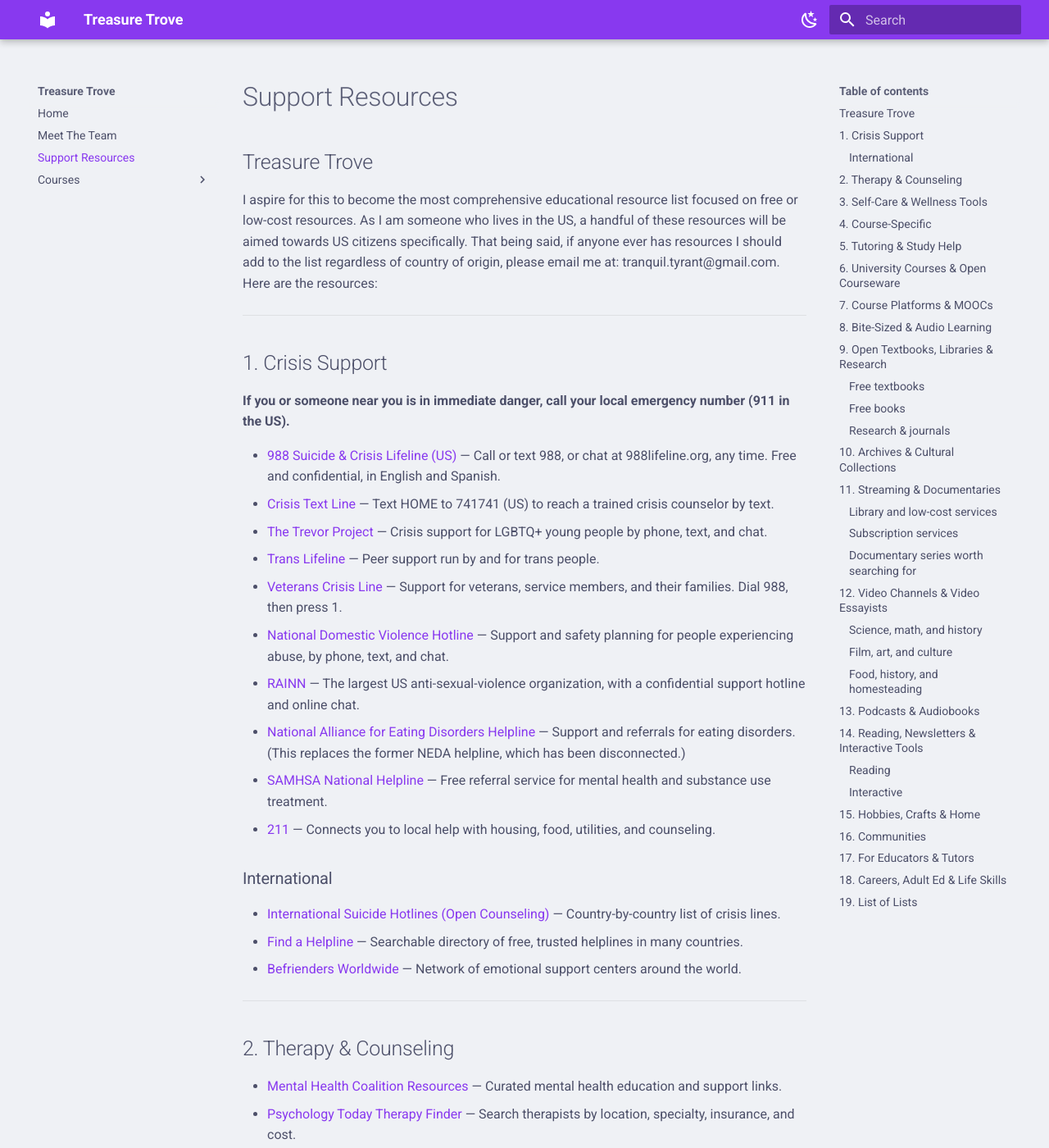
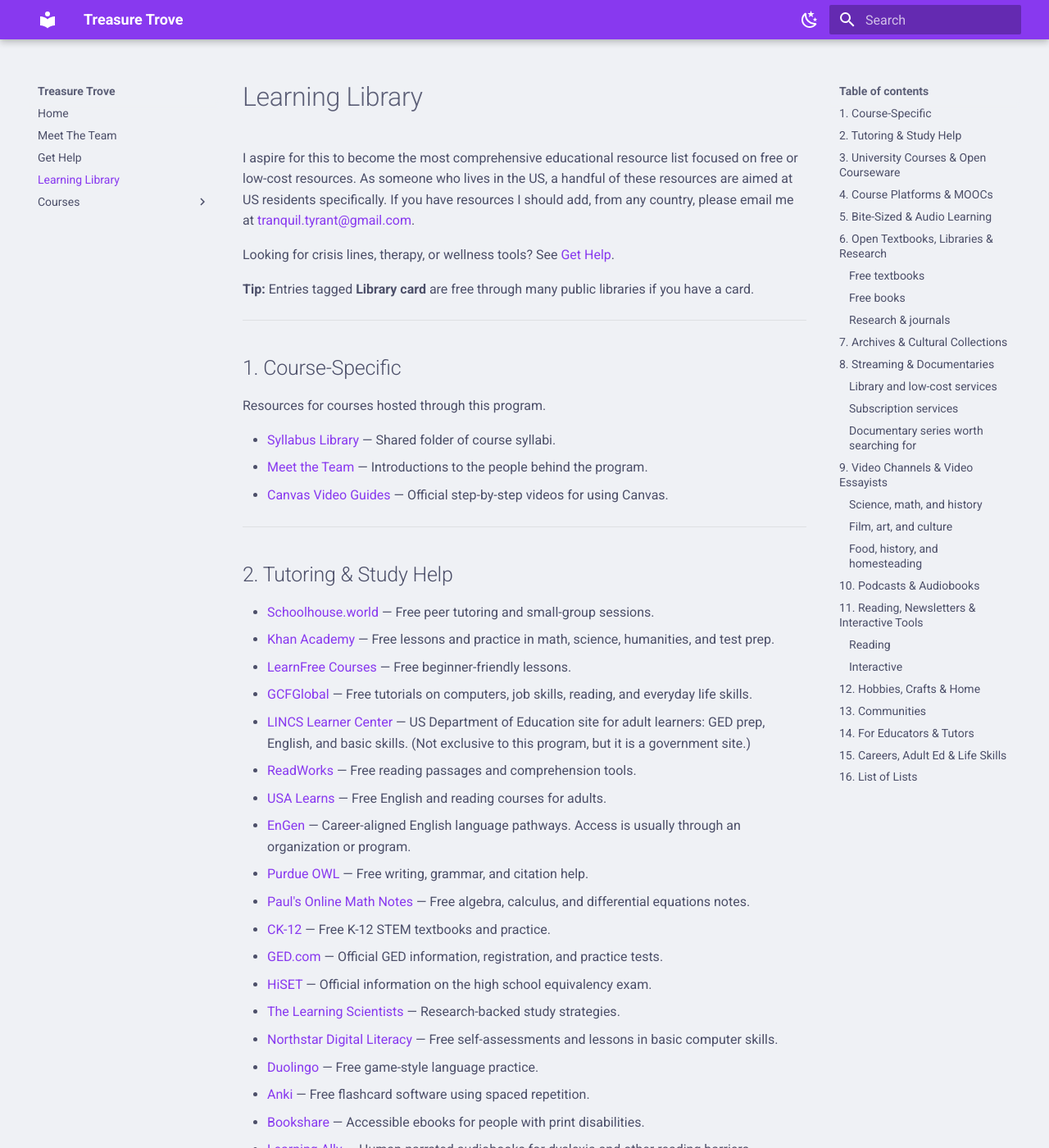
Before and after one commit to truly-tranquil/treasure-trove, an MkDocs documentation site: the page built from docs/learning-library.md, in a window 1280 px wide and 1400 px high. Shown: the whole window at 82% size. Built offline with MkDocs 1.6.1 and Material for MkDocs 9.7.7, drawn with Linux system fonts in a browser that asks for light colours; some of the changed text lies outside the part shown.

Commit message:
replaced support resources
split the support resources into get help and learning library

```diff
--- a/docs/support-resources.md
+++ b/docs/learning-library.md
@@ -1,69 +1,24 @@
-# Support Resources
+# Learning Library
 
-## Treasure Trove
+I aspire for this to become the most comprehensive educational resource list focused on free or low-cost resources. As someone who lives in the US, a handful of these resources are aimed at US residents specifically. If you have resources I should add, from any country, please email me at [tranquil.tyrant@gmail.com](mailto:tranquil.tyrant@gmail.com).
 
-I aspire for this to become the most comprehensive educational resource list focused on free or low-cost resources. As I am someone who lives in the US, a handful of these resources will be aimed towards US citizens specifically. That being said, if anyone ever has resources I should add to the list regardless of country of origin, please email me at: tranquil.tyrant@gmail.com. Here are the resources:
+Looking for crisis lines, therapy, or wellness tools? See [Get Help](get-help.md).
+
+**Tip:** Entries tagged **Library card** are free through many public libraries if you have a card.
 
 ---
 
-## 1. Crisis Support
-
-**If you or someone near you is in immediate danger, call your local emergency number (911 in the US).**
-
-- [988 Suicide & Crisis Lifeline (US)](https://988lifeline.org/) — Call or text 988, or chat at 988lifeline.org, any time. Free and confidential, in English and Spanish.
-- [Crisis Text Line](https://www.crisistextline.org/) — Text HOME to 741741 (US) to reach a trained crisis counselor by text.
-- [The Trevor Project](https://www.thetrevorproject.org/) — Crisis support for LGBTQ+ young people by phone, text, and chat.
-- [Trans Lifeline](https://translifeline.org/) — Peer support run by and for trans people.
-- [Veterans Crisis Line](https://www.veteranscrisisline.net/) — Support for veterans, service members, and their families. Dial 988, then press 1.
-- [National Domestic Violence Hotline](https://www.thehotline.org/) — Support and safety planning for people experiencing abuse, by phone, text, and chat.
-- [RAINN](https://www.rainn.org/) — The largest US anti-sexual-violence organization, with a confidential support hotline and online chat.
-- [National Alliance for Eating Disorders Helpline](https://www.allianceforeatingdisorders.com/) — Support and referrals for eating disorders. (This replaces the former NEDA helpline, which has been disconnected.)
-- [SAMHSA National Helpline](https://www.samhsa.gov/find-help/national-helpline) — Free referral service for mental health and substance use treatment.
-- [211](https://www.211.org/) — Connects you to local help with housing, food, utilities, and counseling.
-### International
-
-- [International Suicide Hotlines (Open Counseling)](https://blog.opencounseling.com/suicide-hotlines/) — Country-by-country list of crisis lines.
-- [Find a Helpline](https://findahelpline.com/) — Searchable directory of free, trusted helplines in many countries.
-- [Befrienders Worldwide](https://www.befrienders.org/) — Network of emotional support centers around the world.
----
-
-## 2. Therapy & Counseling
-
-- [Mental Health Coalition Resources](https://www.thementalhealthcoalition.org/resources/) — Curated mental health education and support links.
-- [Psychology Today Therapy Finder](https://www.psychologytoday.com/us/therapists) — Search therapists by location, specialty, insurance, and cost.
-- [Open Path Collective](https://openpathcollective.org/) — Lower-cost therapy sessions for people without insurance or with limited income.
-- [FindTreatment.gov](https://findtreatment.gov/) — SAMHSA's locator for mental health and substance use treatment facilities.
-- [NAMI (National Alliance on Mental Illness)](https://www.nami.org/) — Education, local support groups, and a helpline for people and families affected by mental illness.
-- [Mental Health America](https://www.mhanational.org/) — Free screening tools, articles, and a guide to finding help.
-- [Inclusive Therapists](https://www.inclusivetherapists.com/) — Directory centering therapists who serve marginalized and neurodivergent communities.
-- [7 Cups](https://www.7cups.com/) — Free peer listening and paid online therapy. Peer listeners are trained volunteers, not clinicians.
----
-
-## 3. Self-Care & Wellness Tools
-
-- [Headspace](https://www.headspace.com/) — Guided meditation, sleep, and stress tools (subscription).
-- [Insight Timer](https://insighttimer.com/) — Large library of free guided meditations and talks.
-- [Smiling Mind](https://www.smilingmind.com.au/) — Free mindfulness programs for different ages.
-- [MindShift CBT](https://www.anxietycanada.com/resources/mindshift-cbt/) — Free app from Anxiety Canada teaching cognitive behavioral skills for anxiety.
-- [Greater Good in Action](https://ggia.berkeley.edu/) — Science-based well-being practices from UC Berkeley.
-- [Active Minds](https://www.activeminds.org/) — Mental health awareness and peer support aimed at students.
-- [The Jed Foundation](https://jedfoundation.org/) — Mental health resources for teens and young adults.
-- [Understood](https://www.understood.org/) — Support for learning and thinking differences such as dyslexia and ADHD.
-- [CHADD](https://chadd.org/) — Support and education for people with ADHD.
-- [Mind (UK)](https://www.mind.org.uk/) — UK mental health charity with clear guides on conditions and treatments. International.
-- [Beyond Blue (Australia)](https://www.beyondblue.org.au/) — Mental health information and support. International.
----
-
-## 4. Course-Specific
+## 1. Course-Specific
 
 Resources for courses hosted through this program.
 
 - [Syllabus Library](https://drive.google.com/drive/folders/1RDaGNdwB79YXX_YI-3ppFU_37wqxDZJJ?usp=sharing) — Shared folder of course syllabi.
-- [Meet the Team](https://docs.google.com/document/d/131kciLlYIse34iwmuSlsrbxde4F_1qApD2Pd1lnyses/edit?usp=sharing) — Introductions to the people behind the program.
+- [Meet the Team](meet-the-team.md) — Introductions to the people behind the program.
 - [Canvas Video Guides](https://community.instructure.com/en/kb/canvas-video-guides) — Official step-by-step videos for using Canvas.
+
 ---
 
-## 5. Tutoring & Study Help
+## 2. Tutoring & Study Help
 
 - [Schoolhouse.world](https://schoolhouse.world/) — Free peer tutoring and small-group sessions.
 - [Khan Academy](https://www.khanacademy.org/) — Free lessons and practice in math, science, humanities, and test prep.
@@ -97,7 +53,7 @@ Resources for courses hosted through this program.
 - [OpenLearn (Open University, UK)](https://www.open.edu/openlearn/) — Free short courses across arts, science, and society. International.
 - [Gresham College](https://www.gresham.ac.uk/) — Free public lectures by leading academics. International.
 - [Oxford Podcasts and Lectures](https://podcasts.ox.ac.uk/) — Free lectures and talks from the University of Oxford. International.
-- [Oxford Department for Continuing Education](https://www.conted.ox.ac.uk/) ⚠ — Public lectures and adult-learning content from Oxford. Check what is free.
+- [Oxford Department for Continuing Education](https://www.conted.ox.ac.uk/) — Public lectures and adult-learning content from Oxford.
 - [ASU Universal Learner Courses](https://ulc.asu.edu/) — Low-cost college courses from Arizona State University that can lead to credit.
 - [Study Hall](https://www.youtube.com/@studyhall) — YouTube partnership with CrashCourse on college-foundation courses.
 - [Modern States](https://modernstates.org/) — Free courses that prepare you to earn college credit through CLEP exams.
@@ -151,6 +110,7 @@ Resources for courses hosted through this program.
 - [MERLOT](https://www.merlot.org/) — Peer-reviewed online learning materials.
 - [OASIS (SUNY Geneseo)](https://oasis.geneseo.edu/) — One search box across dozens of open education repositories.
 - [LiaScript](https://liascript.github.io/) — Interactive, markdown-based open course materials.
+
 ### Free books
 
 - [Project Gutenberg](https://www.gutenberg.org/) — 70,000+ free public-domain ebooks.
@@ -159,6 +119,7 @@ Resources for courses hosted through this program.
 - [LibriVox](https://librivox.org/) — Free public-domain audiobooks read by volunteers.
 - [Lit2Go](https://etc.usf.edu/lit2go/) — Free classic literature with audio and transcripts, organized by reading level.
 - [Loyal Books](https://www.loyalbooks.com/) — Free public-domain audiobooks and ebooks.
+
 ### Research & journals
 
 - [Google Scholar](https://scholar.google.com/) — Search scholarly papers, theses, and books.
@@ -199,12 +162,14 @@ Resources for courses hosted through this program.
 - [Third World Newsreel](https://www.twn.org/) — Independent social-issue documentaries and film distribution.
 - [PBS](https://www.pbs.org/) — Free episodes of many series. [PBS Passport](https://www.pbs.org/passport/) adds the deeper archive through a station donation.
 - [PBS LearningMedia](https://www.pbslearningmedia.org/) — Free classroom-ready videos and lessons.
+
 ### Subscription services
 
 - [CuriosityStream](https://curiositystream.com/) — Documentaries on science, history, and nature.
 - [Nebula](https://nebula.tv/) — Educational videos and series from independent creators.
 - [Criterion Channel](https://www.criterionchannel.com/) — Classic and world cinema with essays and director retrospectives.
 - [Discovery+ / Magnolia Network](https://www.discoveryplus.com/) — Home, garden, and cooking series such as *Restoration Road*, *Homegrown*, and *The Lost Kitchen*.
+
 ### Documentary series worth searching for
 
 - **Nature and planet:** *Planet Earth* (I, II, III), *Blue Planet*, *Frozen Planet*, *The Green Planet*, *Life in Color*, *Our Planet I and II*.
@@ -231,36 +197,39 @@ Resources for courses hosted through this program.
 - [CGP Grey](https://www.youtube.com/@CGPGrey) — Animated explainers on geography, voting, and history.
 - [Two Cents](https://www.youtube.com/@TwoCentsPBS) — Personal finance and economics from PBS Digital Studios.
 - [Vox](https://www.youtube.com/@vox) — Explanatory video journalism on news, design, and culture.
+
 ### Film, art, and culture
 
 - [Nerdwriter1](https://www.youtube.com/@Nerdwriter1) — Video essays on art, literature, and film.
 - [Every Frame a Painting](https://www.youtube.com/@everyframeapainting) — Classic essays on film editing and visual storytelling.
 - [Lessons from the Screenplay](https://www.youtube.com/@LessonsfromtheScreenplay) — Screenwriting and story analysis.
+
 ### Food, history, and homesteading
 
 - [Pro Home Cooks](https://www.youtube.com/@ProHomeCooks) — Practical cooking technique and kitchen workflow.
 - [Ethan Chlebowski](https://www.youtube.com/@EthanChlebowski) — Science-minded home cooking.
 - [Townsends](https://www.youtube.com/@townsends) — 18th-century cooking, crafts, and daily life.
 - [Roots and Refuge Farm](https://www.youtube.com/@RootsandRefuge) — Homesteading, gardening, and seed saving.
+
 ---
 
-## 13. Podcasts & Audiobooks
+## 10. Podcasts & Audiobooks
 
 - [In Our Time (BBC Radio 4)](https://www.bbc.co.uk/programmes/b006qykl) — Scholars discuss history, science, philosophy, and culture. International.
 - [Hidden Brain](https://hiddenbrain.org/) — Psychology and human behavior through storytelling.
 - [Radiolab](https://radiolab.org/) — Audio documentaries on science, ethics, and human stories.
 - [99% Invisible](https://99percentinvisible.org/) — The hidden design behind the built world.
 - [Ologies with Alie Ward](https://www.alieward.com/ologies) — Interviews with specialists from every field of science.
-- [Stuff You Should Know](https://www.iheart.com/podcast/105-stuff-you-should-know-26940277/) ⚠ — Friendly deep dives into how things work.
+- [Stuff You Should Know](https://www.iheart.com/podcast/105-stuff-you-should-know-26940277/) — Friendly deep dives into how things work.
 - [Philosophize This!](https://www.philosophizethis.org/) — A chronological tour of philosophy.
 - [Dan Carlin's Hardcore History](https://www.dancarlin.com/hardcore-history-series/) — Long-form narrative history.
-- [Science Vs](https://www.gimletmedia.com/shows/science-vs) ⚠ — Checks popular claims against the research evidence.
 - [Huberman Lab](https://www.hubermanlab.com/) — Long-form episodes on neuroscience and health. Treat health advice as general information and check with a clinician.
-- [C-SPAN Lectures in History](https://www.c-span.org/series/?lecturesInHistory) ⚠ — Recorded college history lectures from across the US.
+- [C-SPAN Lectures in History](https://www.c-span.org/series/?lecturesInHistory) — Recorded college history lectures from across the US.
 - [Internet Archive Audio](https://archive.org/details/audio) — Free audiobooks, old radio, and recorded talks.
+
 ---
 
-## 14. Reading, Newsletters & Interactive Tools
+## 11. Reading, Newsletters & Interactive Tools
 
 ### Reading
 
@@ -289,18 +260,20 @@ Resources for courses hosted through this program.
 - [This Old House](https://www.thisoldhouse.com/) — Home repair and renovation guides and video.
 - [Craft in America](https://www.craftinamerica.org/) — Documentary series and articles on American craft artists.
 - [Growing a Greener World](https://www.growingagreenerworld.com/) — Organic gardening and sustainable landscaping.
+
 ---
 
-## 16. Communities
+## 13. Communities
 
 - [r/StudyWithMe](https://www.reddit.com/r/StudyWithMe/) — Virtual co-studying and accountability.
 - [r/GetStudying](https://www.reddit.com/r/GetStudying/) — Study methods, motivation, and organization.
 - [r/selfimprovement](https://www.reddit.com/r/selfimprovement/) — Habits, books, and personal growth advice.
 - [r/ObsidianMD](https://www.reddit.com/r/ObsidianMD/) — Note-taking and personal knowledge workflows.
 - [r/AskHistorians](https://www.reddit.com/r/AskHistorians/) — Strictly moderated answers from historians.
+
 ---
 
-## 17. For Educators & Tutors
+## 14. For Educators & Tutors
 
 - [American Library Association eLearning](https://elearning.ala.org/) — Professional development courses for library and education staff.
 - [edWeb](https://home.edweb.net/) — Free webinars and professional learning communities for educators.
@@ -312,18 +285,20 @@ Resources for courses hosted through this program.
 - [PBS LearningMedia](https://www.pbslearningmedia.org/) — Standards-aligned videos and lessons.
 - [Learning for Justice](https://www.learningforjustice.org/) — Free anti-bias teaching resources.
 - [TeachRock](https://curriculum.teachrock.org/) — Music-based lessons across subjects.
+
 ---
 
-## 18. Careers, Adult Ed & Life Skills
+## 15. Careers, Adult Ed & Life Skills
 
 - [Adult Programs (US Department of Education)](https://www.ed.gov/adult-programs) — Federal information on adult education and workforce programs.
 - [Tips for Success Worksheets (Whitworth University)](https://www.whitworth.edu/cms/administration/student-success/tips-for-success/) — Printable study skills and success worksheets.
 - [CareerOneStop](https://www.careeronestop.org/) — US Department of Labor tools for job search, training, and career exploration.
 - [MyMoney.gov](https://www.mymoney.gov/) — US government financial literacy resources.
 - [Consumer Financial Protection Bureau](https://www.consumerfinance.gov/consumer-tools/) — Free tools for budgeting, credit, and banking.
+
 ---
 
-## 19. List of Lists
+## 16. List of Lists
 
 Collections that point to even more resources.
 
--- a/mkdocs.yml
+++ b/mkdocs.yml
@@ -22,7 +22,8 @@ extra_css:
 nav:
   - Home: index.md
   - Meet The Team: meet-the-team.md
-  - Support Resources: support-resources.md
+  - Get Help: get-help.md
+  - Learning Library: learning-library.md
   - "Courses":
     - "Intro To Student Success":
       - Syllabus: intro-to-student-success/index.md
```
Also changed, not shown: other parts of docs/learning-library.md (+17 -8 lines), docs/get-help.md (added, +60 -0 lines).
